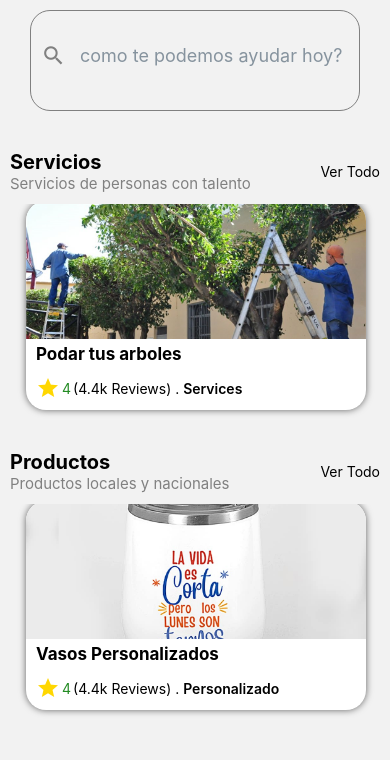
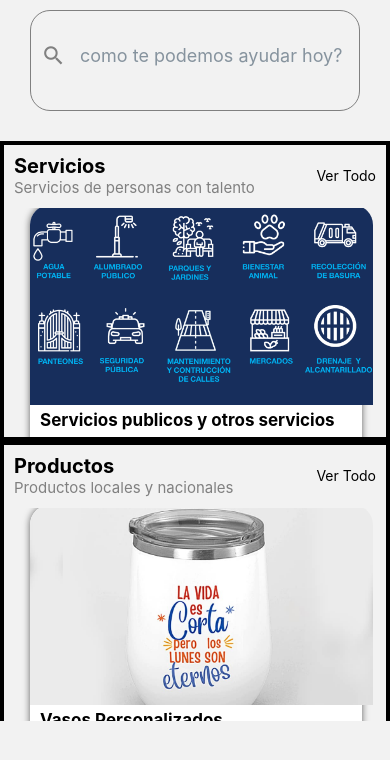
Before and after one commit to JhonFDev/WinkelV2, a React Native app: screen /home in a window 390 px wide. Shown: the top 760 px of the page. Built offline with nearby package versions, Linux system fonts and the light colour scheme.

Commit message:
changed img services and objectfit

```diff
--- a/components/constants/listCategories.jsx
+++ b/components/constants/listCategories.jsx
@@ -5,8 +5,8 @@ export const featuredServices = {
   restaurants: [
     {
       id: 1,
-      name: "Podar tus arboles",
-      image: require("../../assets/podarbol1.jpg"),
+      name: "Servicios publicos y otros servicios",
+      image: require("../../assets/serviciosconnombre.png"),
       stars: 4,
       reviews: "4.4k",
       category: "Services",
--- a/components/dishesCard.js
+++ b/components/dishesCard.js
@@ -73,13 +73,15 @@ const styles = StyleSheet.create({
     bottom: 3,
     borderRadius: 20,
     shadowRadius: 7,
-    left:11
+    left:11,
+    maxWidth:600
   },
   img: {
-    height: 138,
-    width: "auto",
+    height: 200,
+    width: 343,
     borderTopLeftRadius: 20,
     borderTopRightRadius: 20,
+    objectFit:"contain"
   },
   viewname: {
     marginLeft: 10,
--- a/components/featuredRow.js
+++ b/components/featuredRow.js
@@ -61,6 +61,8 @@ const styles = StyleSheet.create({
   },
   viewcontainercontainer:{
     top:20,
-    height:300
+    height:300,
+    borderWidth:4,
+    objectFit: "contain"
   }
 });
```
Also changed, not shown: assets/servicios sin nombre.jpg (added), assets/serviciosconnombre.png (added).
